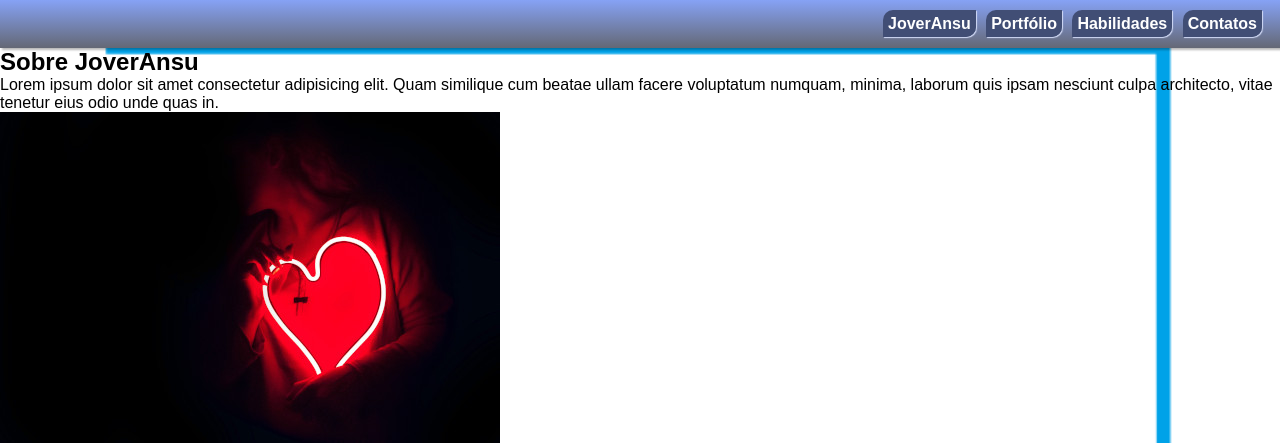
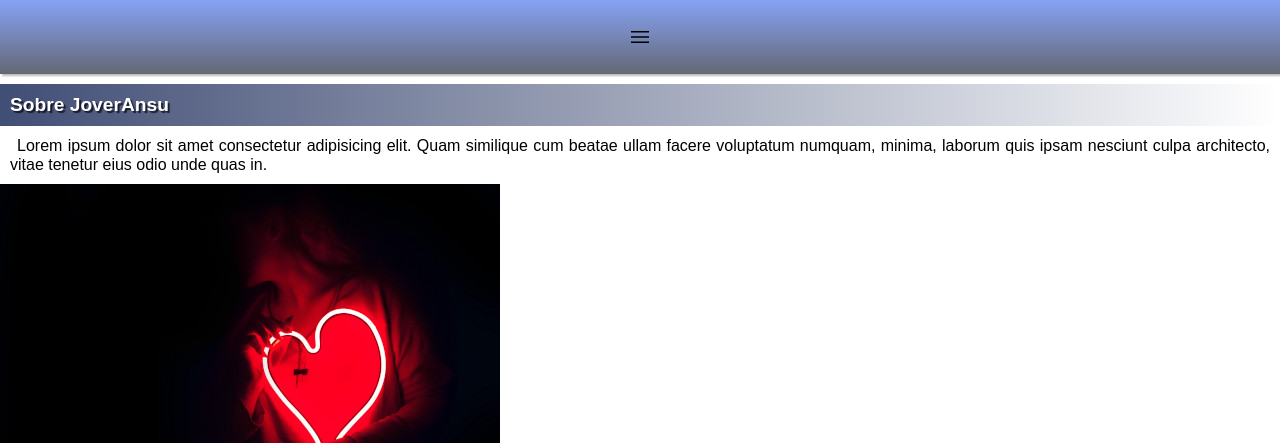
Before and after one commit to joveransu/portfolio, a plain HTML site: page index.html in a window 1280 px wide. Shown: the top 443 px of the page. Drawn offline with nearby package versions, Linux system fonts and the light colour scheme.

Commit message:
Update my portfolio

```diff
--- a/css/style.css
+++ b/css/style.css
@@ -20,27 +20,43 @@ body, html {
 }
 
 body {
+    /*
     background: transparent url(../imagens/background.png) repeat-y;
     position: center center;
     background-size: contain;
+    */
 }
 
 header {
     background-image: linear-gradient(to bottom, var(--cor2), var(--cor3));
     padding: 15px;
     box-shadow: 2px 2px 2px rgba(0, 0, 0, 0.278);
+    text-align: center;
 }
-/*
+
 header > h1 {
-    text-align: left;
+    text-align: center;
     padding: 15px;
 }
-*/
-nav {
-   text-align: right;
+
+i {
+    display: block;
+    cursor: pointer;
+    padding: 10px;
 }
 
-nav > a {
+i:hover{
+    background-color: #414E75;
+    border-radius: 5px;
+    transition: .5s;
+    box-shadow: 1px solid black;
+}
+
+nav {
+   text-align: center;
+}
+
+nav a {
     color: white;
     text-decoration: none;
     font-weight: bolder;
@@ -59,6 +75,39 @@ a:hover {
     transition: .5s;
 }
 
+li{
+    list-style-type: none;
+    margin-top: 10px;
+}
+
+menu#itens{
+    display: none;
+}
+
+.material-symbols-outlined {
+    font-variation-settings:
+    'FILL' 0,
+    'wght' 400,
+    'GRAD' 0,
+    'opsz' 48
+}
+
+h2 {
+    padding: 10px;
+    margin-top: 10px;
+    font-size: 1.2em;
+    font-weight: bold;
+    color: white;
+    text-shadow: 2px 2px 1px rgba(0, 0, 0, 0.695);
+    background-image: linear-gradient(to right, var(--cor0), transparent);
+}
+
+p {
+    text-align: justify;
+    text-indent: 7px;
+    padding: 10px;
+    line-height: 1.2em;
+}
 
 @media screen and (orientation: portrait){
     nav {
--- a/index.html
+++ b/index.html
@@ -7,19 +7,25 @@
     <title>Portfólio - Anderson Alencar</title>
     <link rel="stylesheet" href="css/style.css">
     <link rel="shortcut icon" href="favicon.ico" type="image/x-icon">
+    <link rel="stylesheet" href="https://fonts.googleapis.com/css2?family=Material+Symbols+Outlined:opsz,wght,FILL,GRAD@20..48,100..700,0..1,-50..200" />
 </head>
 <body>
     <header>
         <!--<h1>Seja bem vindo(a).</h1>-->
         <nav>
-            <a href="#">JoverAnsu</a>
-            <a href="#">Portfólio</a>
-            <a href="#">Habilidades</a>
-            <a href="#">Contatos</a>
+            <i id="icon-menu" class="material-symbols-outlined" onclick="clickMenu()">menu</i>
+            <menu id="itens">
+                <ul>
+                    <li><a class="option-menu" href="#apresentation">JoverAnsu</a></li>
+                    <li><a class="option-menu" href="#">Portfólio</a></li>
+                    <li><a class="option-menu" href="#">Habilidades</a></li>
+                    <li><a class="option-menu" href="#">Contatos</a></li>
+                </ul>
+            </menu>
         </nav>
     </header>
     <main>
-        <article>
+        <article id="apresentation">
             <h2>Sobre <strong>JoverAnsu</strong></h2>
             <p>Lorem ipsum dolor sit amet consectetur adipisicing elit. Quam similique cum beatae ullam facere voluptatum numquam, minima, laborum quis ipsam nesciunt culpa architecto, vitae tenetur eius odio unde quas in.</p>
             <img src="imagens/heart-neon.jpg" alt="https://www.pexels.com/pt-br/foto/sinalizacao-de-neon-vermelho-em-forma-de-coracao-887349/">
@@ -64,5 +70,14 @@
         <p>GitHub</p>
         <p>Discord</p>
     </footer>
+    <script>
+        function clickMenu(){
+            if (itens.style.display == 'block'){
+                itens.style.display = 'none';
+            } else {
+                itens.style.display = 'block';
+            }
+        }
+    </script>
 </body>
 </html>
```
